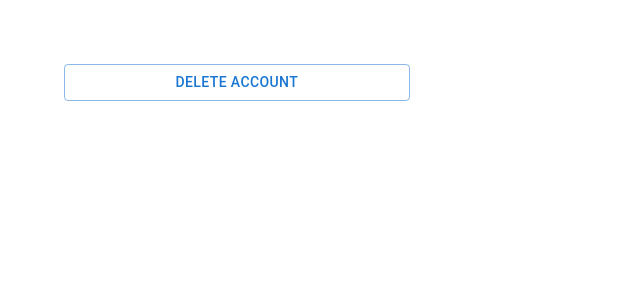
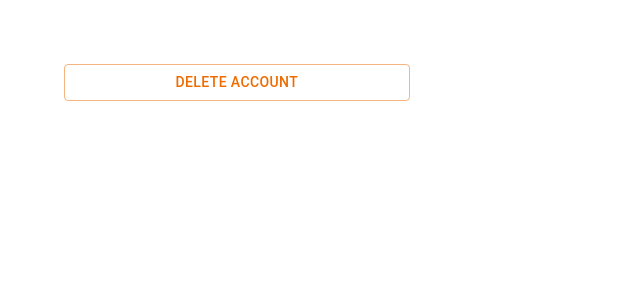
Before and after one commit to CS3219-AY2223S1/cs3219-project-ay2223s1-g6, a React (Create React App) app in the folder frontend/: page /delete-account in a window 1280 px wide. Shown: the top 300 px of the page, without its empty margins (0-640 px from the left). Built offline with nearby package versions, Linux system fonts and the light colour scheme.

Commit message:
Refine calls to user service

```diff
--- a/frontend/src/components/ChangePwPage.js
+++ b/frontend/src/components/ChangePwPage.js
@@ -27,20 +27,24 @@ function ChangePwPage(props) {
     const navigate = useNavigate();
 
     const handleChangePw = async () => {
+        // TODO: For security, change password/delete account should still ask for old password
         setIsSuccessful(false);
-        const res = await axios.put(URL_USER_SVC+'/account', { username: username, newPassword: password }, { withCredentials: true })
+        const username = Cookies.get('username');
+        const res = await axios.put(URL_USER_SVC+'/account', { username, password }, { withCredentials: true })
             .catch((err) => {
                 setDialogMsg(err.response.data.message);
+                setIsDialogOpen(true);
             })
         if (res && res.status === STATUS_CODE_SUCCESS) {
-            setDialogMsg(res.data.message);
-            setIsSuccessful(true);
+            // setDialogMsg(res.data.message);
+            // setIsSuccessful(true);
             // setUsername('');
             // Cookies.set('username', '');
             // Cookies.set('auth', '');
+
+            // TODO: Should navigate with a success message instead of dialog
             navigate('/match');
         }
-        setIsDialogOpen(true);
     }
 
     const closeDialog = () => setIsDialogOpen(false);
--- a/frontend/src/components/DeleteAccPage.js
+++ b/frontend/src/components/DeleteAccPage.js
@@ -25,26 +25,36 @@ function DeleteAccPage(props) {
 
     const handleDelAcc = async () => {
         setIsSuccessful(false);
-        const res = await axios.delete(URL_USER_SVC+'/account', { username: username }, { withCredentials: true })
+        const username = Cookies.get('username');
+        const res = await axios.delete(URL_USER_SVC+'/account', {
+            // TODO: Delete should not have body, bad backend
+            data: {
+                username
+            },
+            withCredentials: true,
+        })
             .catch((err) => {
                 setDialogMsg('Delete account is not successful.');
-            })
+                setIsDialogOpen(true);
+                setIsSuccessful(false);
+            });
         if (res && res.status === STATUS_CODE_SUCCESS) {
-            setDialogMsg(res.data.message);
-            setIsSuccessful(true);
-            setUsername('');
-            Cookies.set('username', '');
-            Cookies.set('auth', '');
+            // setDialogMsg(res.data.message);
+            // setIsSuccessful(true);
+            // setUsername('');
+            Cookies.remove('username');
+            Cookies.remove('auth');
+
+            // TODO: Should navigate with a success message instead of dialog
             navigate('/login');
         }
-        setIsDialogOpen(true);
     }
 
     const closeDialog = () => setIsDialogOpen(false);
 
     return (
         <Box display={"flex"} flexDirection={"column"} width={"30%"}>
-            <Button variant={"outlined"} onClick={handleDelAcc}>Delete Account</Button>
+            <Button color={"warning"} variant={"outlined"} onClick={handleDelAcc}>Delete Account</Button>
 
             <Dialog
                 open={isDialogOpen}
```
Also changed, not shown: 2 other files (tests, documents, lock files or other folders).
